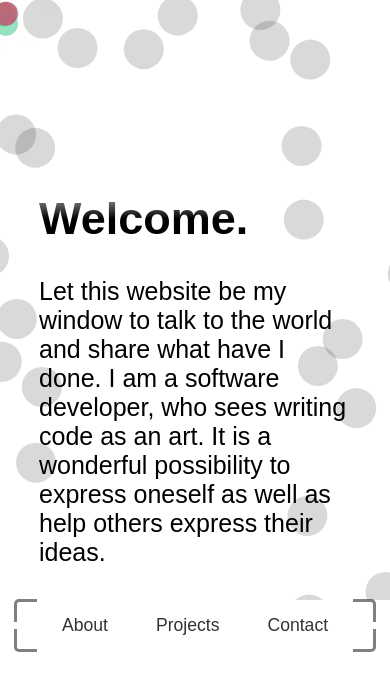
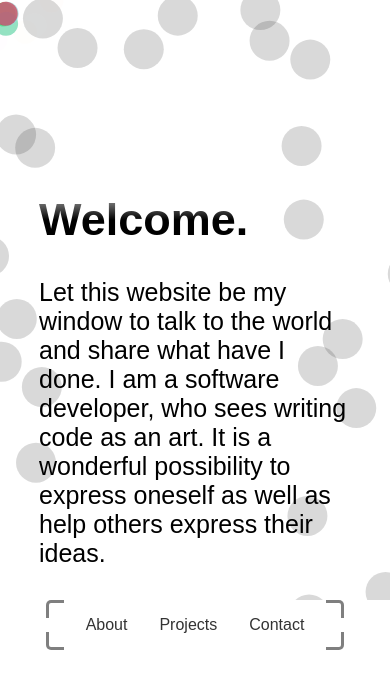
Before and after one commit to MyHKo/website-portfolio, a React (Vite) app: page / in a window 390 px wide. Shown: the top 690 px of the page. Built offline with nearby package versions, Linux system fonts and the light colour scheme.

Commit message:
add mobile navbar

```diff
--- a/src/Sections/Hero/NavBar/navbar.module.less
+++ b/src/Sections/Hero/NavBar/navbar.module.less
@@ -9,6 +9,10 @@
   overflow: visible;
   opacity: 0;
   animation: fadeIn 0.5s ease forwards 1s;
+
+  @media(max-width: 450px) {
+    padding: 1rem 2.5rem;
+  }
 }
 
 .list {
@@ -19,6 +23,10 @@
   padding: 0;
   position: relative;
   z-index: 2;
+
+  @media(max-width: 450px) {
+    gap: 2rem;
+  }
 }
 
 .navbar li {
@@ -48,6 +56,10 @@
   &:hover {
     opacity: 0.7;
   }
+
+  @media(max-width: 450px) {
+    font-size: 1rem;
+  }
 }
 
 .brace{
@@ -56,6 +68,11 @@
   height: 20px;
   border: 3px rgba(0, 0, 0, 0.5) solid;
   opacity: 0;
+
+  @media(max-width: 450px) {
+    width: 15px;
+    height: 15px;
+  }
 }
 
 .leftUp {
```
